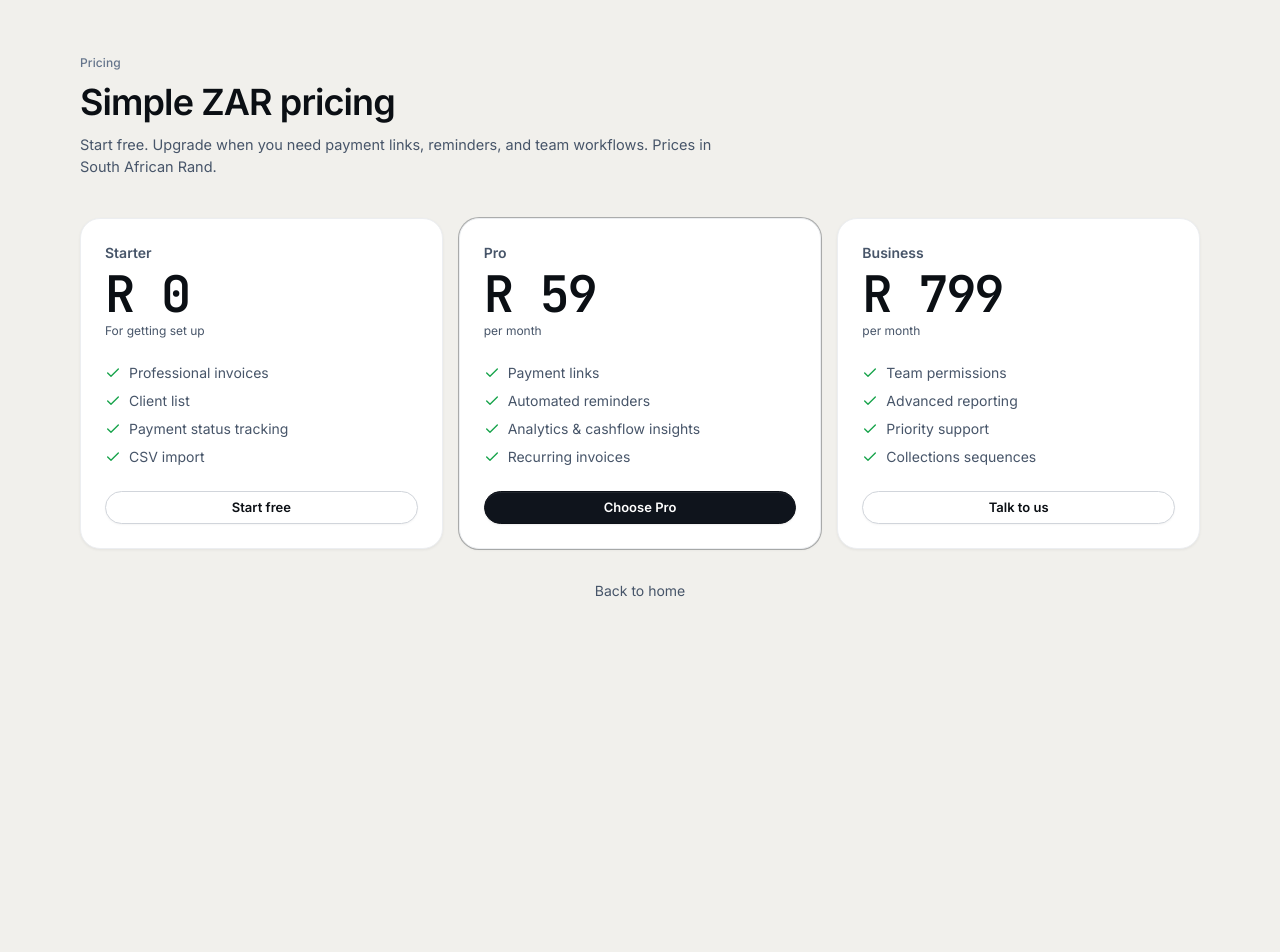
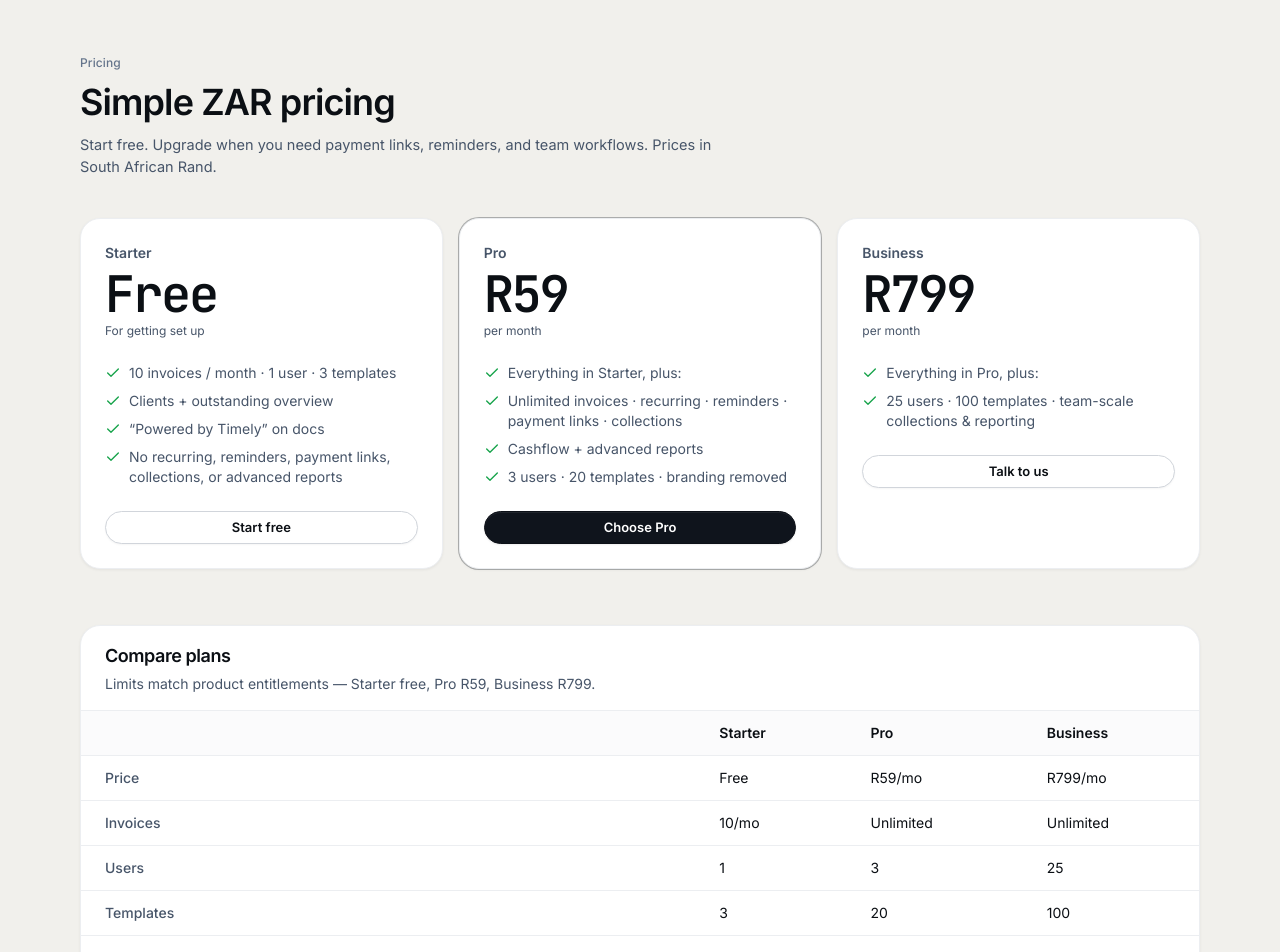
Before and after one commit to iCreativate/invoicing-software, a Next.js app in the folder apps/web/: page /pricing in a window 1280 px wide. Shown: the top 952 px of the page. Before the commit the page ends 800 px from the top, so only its background shows below. Built offline with nearby package versions, Linux system fonts and the light colour scheme; no server answers.

Commit message:
fix(web): tighten Starter/Pro/Business pricing copy
Align /pricing and landing PricingSection with published entitlements limits and add a plan comparison table.

```diff
--- a/apps/web/src/app/(public)/pricing/page.tsx
+++ b/apps/web/src/app/(public)/pricing/page.tsx
@@ -5,7 +5,7 @@ import { Button } from '@/components/ui/Button';
 import { Check } from 'lucide-react';
 import { routes } from '@/lib/routing/routes';
 import { cn } from '@/lib/utils/cn';
-import { PLANS, type PlanId } from '@/lib/billing/entitlements';
+import { PLANS, type PlanId, FREE_MONTHLY_INVOICE_SEND_LIMIT } from '@/lib/billing/entitlements';
 
 export const metadata: Metadata = {
   title: 'Pricing — TimelyInvoices',
@@ -18,24 +18,100 @@ const WHATSAPP_HREF =
 
 const ORDER: PlanId[] = ['free', 'pro', 'business'];
 
+const freeLimit = (key: 'team_members' | 'invoice_templates') =>
+  Number(PLANS.free.entitlements[key] ?? 0);
+const proLimit = (key: 'team_members' | 'invoice_templates') =>
+  Number(PLANS.pro.entitlements[key] ?? 0);
+const businessLimit = (key: 'team_members' | 'invoice_templates') =>
+  Number(PLANS.business.entitlements[key] ?? 0);
+
 const FEATURE_COPY: Record<PlanId, string[]> = {
-  free: ['Professional invoices', 'Client list', 'Payment status tracking', 'CSV import'],
-  starter: ['Professional invoices', 'Client list', 'Payment status tracking', 'CSV import'],
-  pro: ['Payment links', 'Automated reminders', 'Analytics & cashflow insights', 'Recurring invoices'],
-  business: ['Team permissions', 'Advanced reporting', 'Priority support', 'Collections sequences'],
+  free: [
+    `${FREE_MONTHLY_INVOICE_SEND_LIMIT} invoices / month · ${freeLimit('team_members')} user · ${freeLimit('invoice_templates')} templates`,
+    'Clients + outstanding overview',
+    '“Powered by Timely” on docs',
+    'No recurring, reminders, payment links, collections, or advanced reports',
+  ],
+  starter: [
+    `${FREE_MONTHLY_INVOICE_SEND_LIMIT} invoices / month · ${freeLimit('team_members')} user · ${freeLimit('invoice_templates')} templates`,
+    'Clients + outstanding overview',
+    '“Powered by Timely” on docs',
+    'No recurring, reminders, payment links, collections, or advanced reports',
+  ],
+  pro: [
+    'Everything in Starter, plus:',
+    'Unlimited invoices · recurring · reminders · payment links · collections',
+    'Cashflow + advanced reports',
+    `${proLimit('team_members')} users · ${proLimit('invoice_templates')} templates · branding removed`,
+  ],
+  business: [
+    'Everything in Pro, plus:',
+    `${businessLimit('team_members')} users · ${businessLimit('invoice_templates')} templates · team-scale collections & reporting`,
+  ],
 };
+
+type CompareRow = {
+  label: string;
+  starter: string;
+  pro: string;
+  business: string;
+};
+
+const COMPARE_ROWS: CompareRow[] = [
+  {
+    label: 'Price',
+    starter: 'Free',
+    pro: `R${PLANS.pro.priceZarMonthly}/mo`,
+    business: `R${PLANS.business.priceZarMonthly}/mo`,
+  },
+  {
+    label: 'Invoices',
+    starter: `${FREE_MONTHLY_INVOICE_SEND_LIMIT}/mo`,
+    pro: 'Unlimited',
+    business: 'Unlimited',
+  },
+  {
+    label: 'Users',
+    starter: String(freeLimit('team_members')),
+    pro: String(proLimit('team_members')),
+    business: String(businessLimit('team_members')),
+  },
+  {
+    label: 'Templates',
+    starter: String(freeLimit('invoice_templates')),
+    pro: String(proLimit('invoice_templates')),
+    business: String(businessLimit('invoice_templates')),
+  },
+  {
+    label: 'Recurring / reminders / payment links / collections',
+    starter: '—',
+    pro: '✓',
+    business: '✓',
+  },
+  {
+    label: 'Cashflow + advanced reports',
+    starter: '—',
+    pro: '✓',
+    business: '✓',
+  },
+  {
+    label: 'Remove “Powered by Timely”',
+    starter: '—',
+    pro: '✓',
+    business: '✓',
+  },
+];
 
 export default function PricingPage() {
   return (
     <div className="min-h-dvh bg-[hsl(var(--background))] text-foreground">
       <div className="mx-auto w-full max-w-6xl px-4 py-10 sm:py-14">
         <header className="flex flex-col gap-3">
-          <Badge className="w-fit">
-            Pricing
-          </Badge>
+          <Badge className="w-fit">Pricing</Badge>
           <h1 className="text-3xl font-semibold tracking-tight sm:text-4xl">Simple ZAR pricing</h1>
           <p className="max-w-2xl text-muted-foreground">
-            Start free. Upgrade when you need payment links, reminders, and team workflows. Prices in South African Rand.
+            Start free. Upgrade when you need payment links, reminders, and team workflows. Prices in
+            South African Rand.
           </p>
         </header>
 
@@ -53,7 +129,7 @@ export default function PricingPage() {
               >
                 <div className="text-sm font-semibold text-muted-foreground">{p.label}</div>
                 <div className="mt-2 ti-metric-display text-3xl">
-                  {p.priceZarMonthly === 0 ? 'R 0' : `R ${p.priceZarMonthly}`}
+                  {p.priceZarMonthly === 0 ? 'Free' : `R${p.priceZarMonthly}`}
                 </div>
                 <div className="mt-1 text-xs text-muted-foreground">
                   {p.priceZarMonthly === 0 ? 'For getting set up' : 'per month'}
@@ -86,6 +162,51 @@ export default function PricingPage() {
           })}
         </div>
 
+        <section className="mt-14 overflow-hidden rounded-[var(--ti-radius)] border border-border bg-card shadow-[var(--shadow-sm)]">
+          <div className="border-b border-border px-4 py-4 sm:px-6">
+            <h2 className="text-lg font-semibold tracking-tight">Compare plans</h2>
+            <p className="mt-1 text-sm text-muted-foreground">
+              Limits match product entitlements — Starter free, Pro R{PLANS.pro.priceZarMonthly},
+              Business R{PLANS.business.priceZarMonthly}.
+            </p>
+          </div>
+          <div className="overflow-x-auto">
+            <table className="w-full min-w-[36rem] text-left text-sm">
+              <thead>
+                <tr className="border-b border-border bg-muted/40">
+                  <th className="px-4 py-3 font-medium text-muted-foreground sm:px-6" scope="col">
+                    {' '}
+                  </th>
+                  <th className="px-4 py-3 font-semibold sm:px-6" scope="col">
+                    Starter
+                  </th>
+                  <th className="px-4 py-3 font-semibold sm:px-6" scope="col">
+                    Pro
+                  </th>
+                  <th className="px-4 py-3 font-semibold sm:px-6" scope="col">
+                    Business
+                  </th>
+                </tr>
+              </thead>
+              <tbody>
+                {COMPARE_ROWS.map((row) => (
+                  <tr key={row.label} className="border-b border-border last:border-0">
+                    <th
+                      className="px-4 py-3 font-medium text-muted-foreground sm:px-6"
+                      scope="row"
+                    >
+                      {row.label}
+                    </th>
+                    <td className="px-4 py-3 sm:px-6">{row.starter}</td>
+                    <td className="px-4 py-3 sm:px-6">{row.pro}</td>
+                    <td className="px-4 py-3 sm:px-6">{row.business}</td>
+                  </tr>
+                ))}
+              </tbody>
+            </table>
+          </div>
+        </section>
+
         <p className="mt-8 text-center text-sm text-muted-foreground">
           <Link href={routes.marketing.home} className="underline-offset-4 hover:underline">
             Back to home
--- a/apps/web/src/components/landing/PricingSection.tsx
+++ b/apps/web/src/components/landing/PricingSection.tsx
@@ -1,37 +1,45 @@
 import Link from 'next/link';
 import { routes } from '@/lib/routing/routes';
-import { PLANS } from '@/lib/billing/entitlements';
+import { FREE_MONTHLY_INVOICE_SEND_LIMIT, PLANS } from '@/lib/billing/entitlements';
 import { LandingPrimaryLink, LandingSecondaryLink } from '@/components/landing/ProductChrome';
 import { cn } from '@/lib/utils/cn';
 
 const ORDER = ['free', 'pro', 'business'] as const;
 
 const LABELS: Record<(typeof ORDER)[number], string> = {
-  free: 'Free',
+  free: 'Starter',
   pro: 'Pro',
   business: 'Business',
 };
 
+const freeUsers = Number(PLANS.free.entitlements.team_members ?? 1);
+const freeTemplates = Number(PLANS.free.entitlements.invoice_templates ?? 3);
+const proUsers = Number(PLANS.pro.entitlements.team_members ?? 3);
+const proTemplates = Number(PLANS.pro.entitlements.invoice_templates ?? 20);
+const businessUsers = Number(PLANS.business.entitlements.team_members ?? 25);
+const businessTemplates = Number(PLANS.business.entitlements.invoice_templates ?? 100);
+
 const FEATURES: Record<(typeof ORDER)[number], string[]> = {
-  free: ['Unlimited invoices', 'Client directory', 'Outstanding overview', '1 workspace user'],
+  free: [
+    `${FREE_MONTHLY_INVOICE_SEND_LIMIT} invoices / month · ${freeUsers} user · ${freeTemplates} templates`,
+    'Clients + outstanding overview',
+    '“Powered by Timely” on docs',
+    'No recurring, reminders, payment links, collections, or advanced reports',
+  ],
   pro: [
-    'Everything in Free',
-    'Payment links',
-    'Automated reminders',
-    'Cashflow insights',
-    'Up to 3 users',
+    'Everything in Starter, plus:',
+    'Unlimited invoices · recurring · reminders · payment links · collections',
+    'Cashflow + advanced reports',
+    `${proUsers} users · ${proTemplates} templates · branding removed`,
   ],
   business: [
-    'Everything in Pro',
-    'Advanced reporting',
-    'Priority collections',
-    'More templates',
-    'Up to 25 users',
+    'Everything in Pro, plus:',
+    `${businessUsers} users · ${businessTemplates} templates · team-scale collections & reporting`,
   ],
 };
 
 const FOR: Record<(typeof ORDER)[number], string> = {
-  free: "Send invoices and see what's outstanding.",
+  free: 'Send invoices and see what’s outstanding.',
   pro: 'Collect faster with links, reminders and cashflow.',
   business: 'Teams, reporting and collections at scale.',
 };
@@ -74,7 +82,7 @@ export function PricingSection() {
 
                 <div className="mt-6">
                   <p className="tl-num text-[2.75rem] font-semibold leading-none tracking-tight text-[var(--tl-ink)]">
-                    {price === 0 ? 'R0' : `R${price}`}
+                    {price === 0 ? 'Free' : `R${price}`}
                   </p>
                   <p className="mt-2.5 text-[13px] text-[var(--tl-ink-3)]">
                     {price === 0 ? 'Forever free' : 'per month · excl. VAT'}
```
